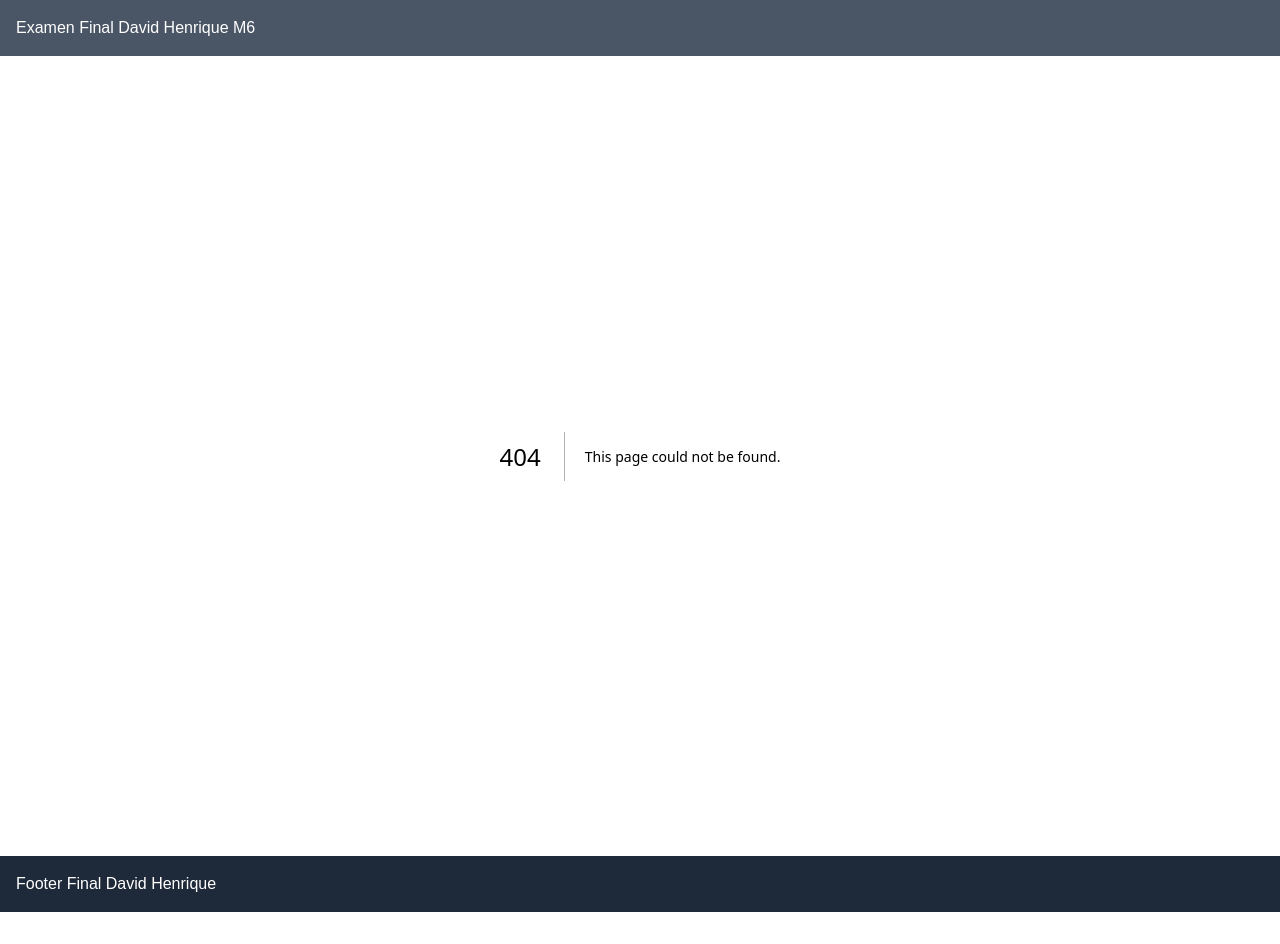
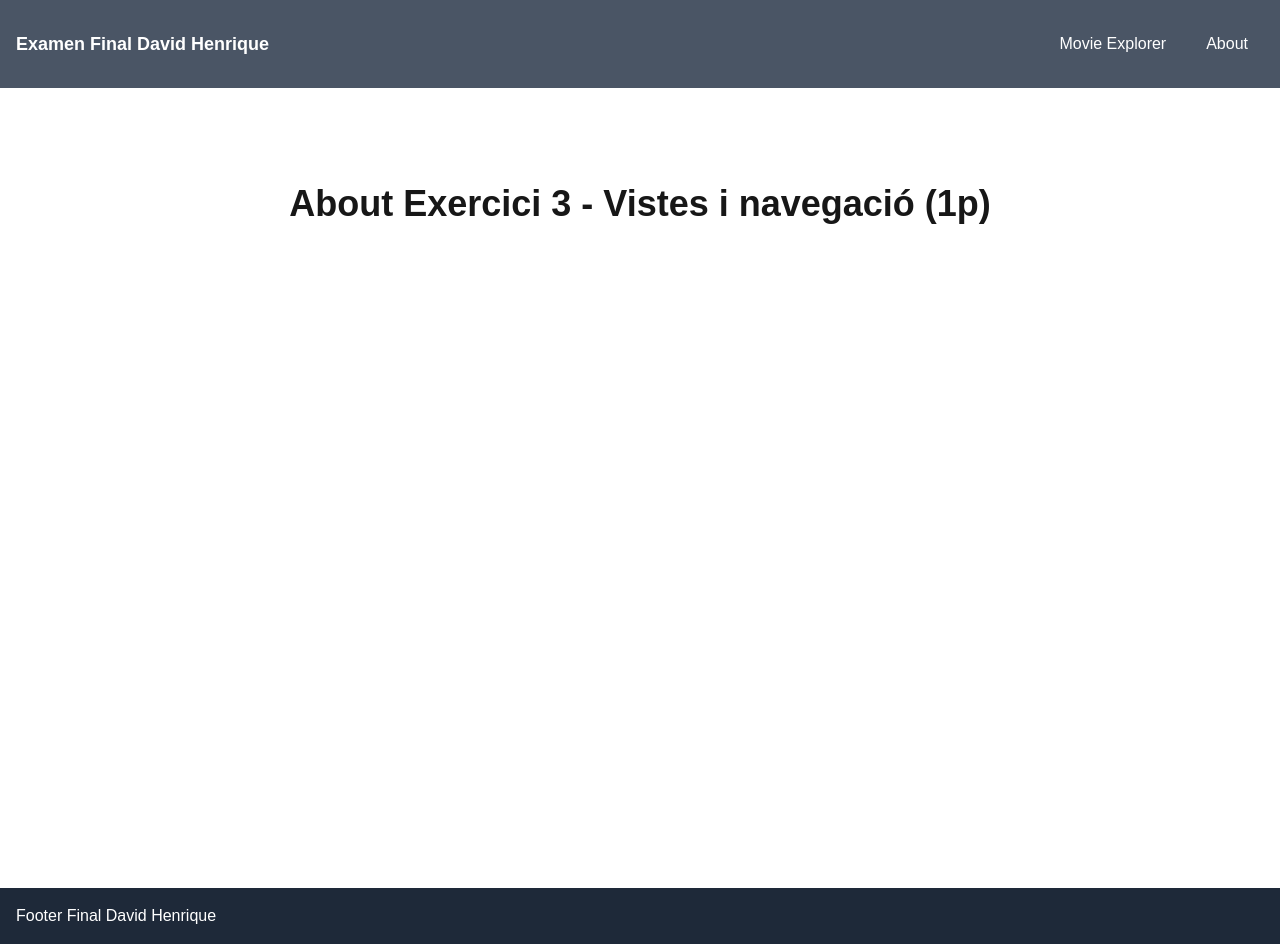
Before and after one commit to DavidHenrique24/examenfinalm6, a Next.js app: page /about in a window 1280 px wide. Before the commit this address had no page. Before the commit the page ends 912 px from the top, so only its background shows below. Built offline with nearby package versions, Linux system fonts and the light colour scheme.

Commit message:
Terminado Ejercicio 3

```diff
--- /dev/null
+++ b/src/app/about/page.jsx
@@ -0,0 +1,10 @@
+export default function About() {
+  return (
+    <main className="flex min-h-screen flex-col items-center justify-between p-24">
+      <h1 className="text-4xl font-bold mb-8">About Exercici 3 - Vistes i navegació (1p)
+</h1>
+
+     </main>
+
+  );
+}
--- a/src/app/componentes/header.jsx
+++ b/src/app/componentes/header.jsx
@@ -1,7 +1,13 @@
+import Link from "next/link";
 export default function Header() {
   return (
     <header className="flex items-center justify-between p-4 bg-gray-600 text-white">
-        <div>Examen Final David Henrique M6</div>
+        <div className="text-lg font-bold">Examen Final David Henrique</div>
+        <nav className="space-x-10 p-4">
+            <Link href="/movieExplorer">Movie Explorer</Link>
+            <Link href="/about">About</Link>
+        </nav>
+
 
     </header>
   );
--- /dev/null
+++ b/src/app/movieExplorer/page.jsx
@@ -0,0 +1,9 @@
+export default function MovieExplorer() {
+  return (
+    <main className="flex min-h-screen flex-col items-center justify-between p-24">
+      <h1 className="text-4xl font-bold mb-8">Movie Explorer</h1>
+    </main>
+
+
+  );
+}
```
